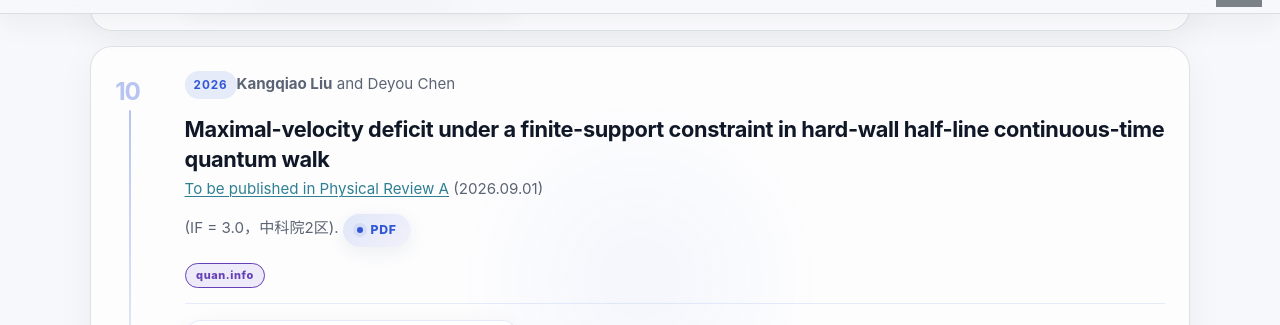
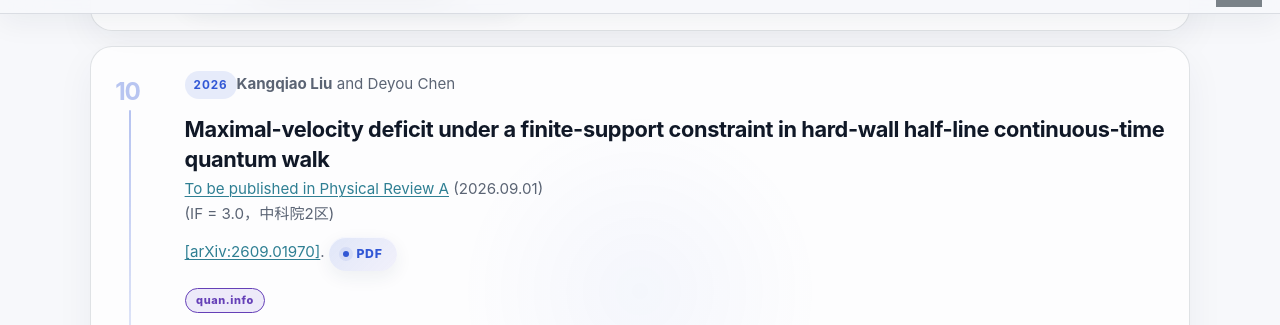
Before and after one commit to KangqiaoLiu/KangqiaoLiu.github.io, a Jekyll site: the page built from _pages/publications_zh.md, in a window 1280 px wide and 900 px high, scrolled down 5209 px, cut to the strip 56-381 px from the top of the window. Built offline with Jekyll 4.4.1, drawn with Linux system fonts in a browser that asks for light colours.

Commit message:
Add arXiv link for accepted hard-wall CTQW paper

```diff
--- a/_pages/publications_zh.md
+++ b/_pages/publications_zh.md
@@ -65,7 +65,8 @@
 10. **Kangqiao Liu** and Deyou Chen<br />
   *Maximal-velocity deficit under a finite-support constraint in hard-wall half-line continuous-time quantum walk*<br />
   [To be published in Physical Review A](https://journals.aps.org/pra/accepted/10.1103/dyyr-z1k8) (2026.09.01)<br />
-  (IF = 3.0，中科院2区). <a href="{{ '/publications/AQ12647.pdf' | relative_url }}" class="btn btn--small" target="_blank" rel="noopener">PDF</a>{% include publication-feature.html id="hardwall_ctqw" lang="zh" %}
+  (IF = 3.0，中科院2区)<br />
+  [[arXiv:2609.01970]](https://arxiv.org/abs/2609.01970). <a href="{{ '/publications/AQ12647.pdf' | relative_url }}" class="btn btn--small" target="_blank" rel="noopener">PDF</a>{% include publication-feature.html id="hardwall_ctqw" lang="zh" %}
 
 ## **未经同行评审**
 1. Jie Gu and **Kangqiao Liu**<br />
```
